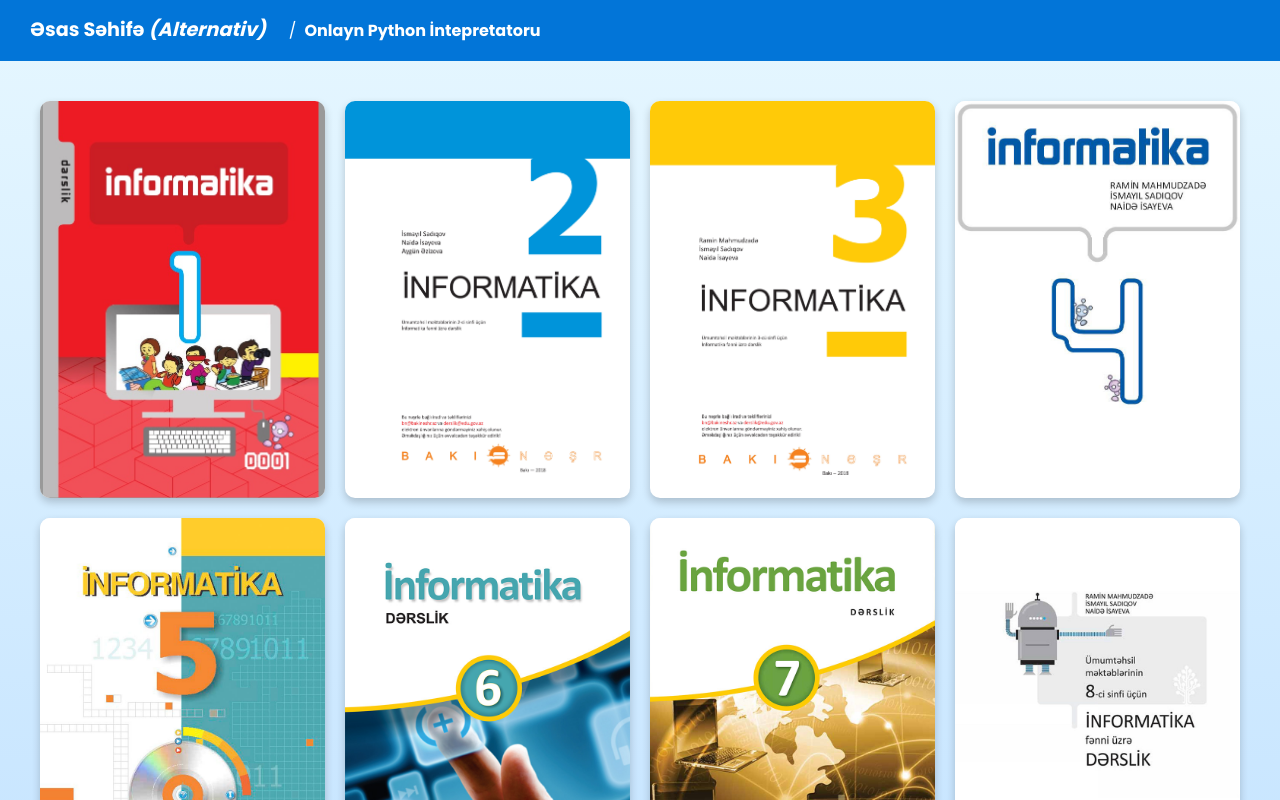
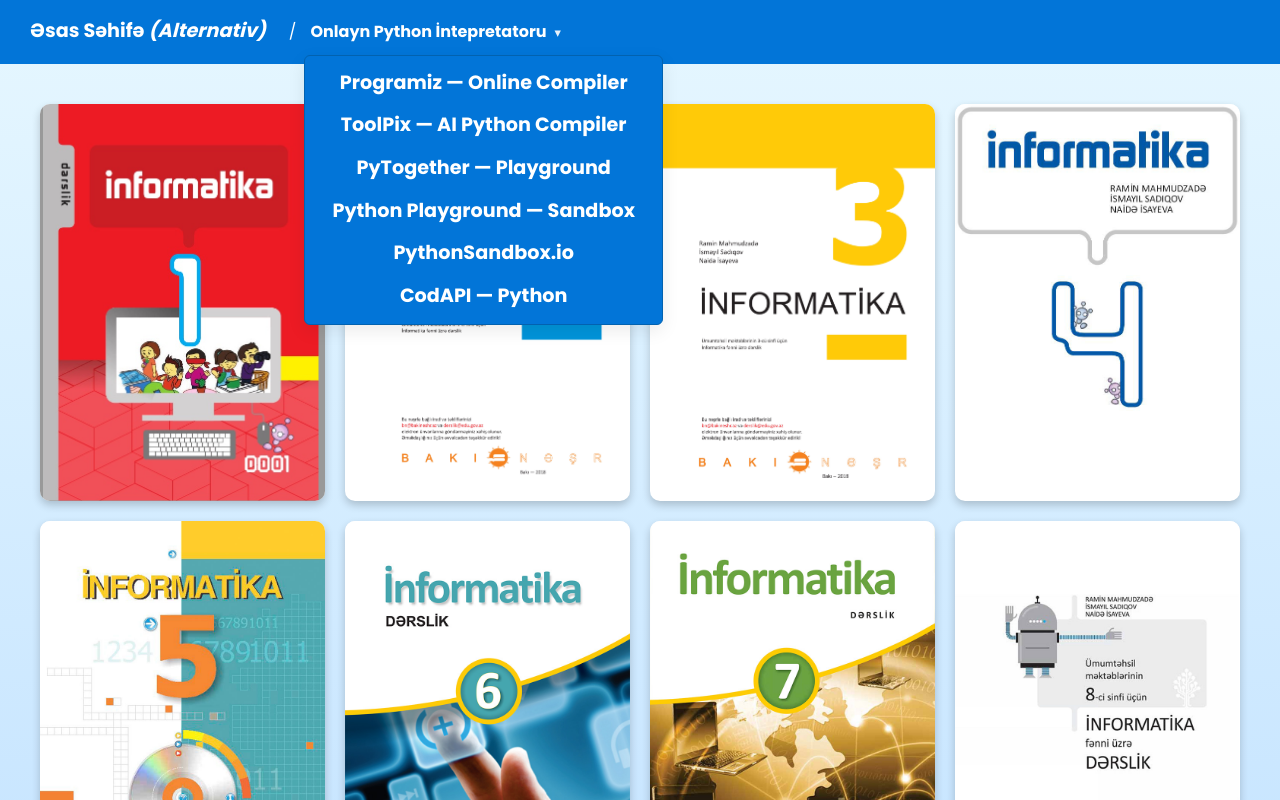
Before and after one commit to ncniyazov/ncniyazov.github.io, a plain HTML site: page informatika/index.html in a window 1280 px wide. Both pictures are taken after a click on the element "Onlayn Python İntepretatoru". Shown: the top 800 px of the page. Drawn offline with Linux system fonts and the light colour scheme.

Commit message:
dropdown fixed

```diff
--- a/informatika/index.html
+++ b/informatika/index.html
@@ -12,27 +12,50 @@
     body, html {
       font-family: 'Poppins', sans-serif;
     }
-    nav { display: flex; gap: 8px; align-items: center; }
-    .dropdown { display: inline-block; position: relative; cursor: pointer; }
-    .dropdown span { display: inline-block; }
+    nav { display: flex; gap: 8px; align-items: center; position: relative; }
+    .dropdown { display: inline-block; position: relative; cursor: pointer; padding: 4px 6px; border-radius: 4px; }
+    .dropdown span { display: inline-block; padding-right: 18px; }
+    .dropdown span::after { content: '▾'; margin-left: 8px; font-size: 0.8em; opacity: 0.9; }
     .dropdown .dropdown-list {
-      display: none;
+      opacity: 0;
+      visibility: hidden;
+      transform: translateY(6px);
+      transition: opacity .22s ease, transform .22s ease, visibility .22s;
       position: absolute;
-      top: 100%;
+      top: calc(100% + 6px);
       left: 0;
       background: #0275d8; /* match header */
       list-style: none;
-      margin: 6px 0 0;
+      margin: 0;
       padding: 6px 0;
       border: 1px solid #0262b0;
       box-shadow: 0 6px 18px rgba(0,0,0,0.08);
       min-width: 220px;
       z-index: 100;
+      pointer-events: none;
+      border-radius: 6px;
     }
-    .dropdown .dropdown-list li { padding: 6px 12px; white-space:nowrap; }
+    .dropdown .dropdown-list li { padding: 6px 12px; white-space: nowrap; }
     .dropdown .dropdown-list li a { color: #fff; text-decoration: none; display: block; }
-    .dropdown:hover .dropdown-list, .dropdown:focus-within .dropdown-list { display: block; }
+    .dropdown:hover .dropdown-list, .dropdown.open .dropdown-list, .dropdown:focus-within .dropdown-list {
+      opacity: 1;
+      visibility: visible;
+      transform: translateY(0);
+      pointer-events: auto;
+    }
     .dropdown .dropdown-list li a:hover { background: rgba(0,0,0,0.08); }
+
+    @media (max-width: 768px) {
+      .dropdown .dropdown-list {
+        position: fixed;
+        left: 50%;
+        transform: translateX(-50%) translateY(6px);
+        top: 80px;
+        min-width: 280px;
+        width: calc(100% - 40px);
+        border-radius: 8px;
+      }
+    }
   </style>
 <!-- Yandex.Metrika counter -->
 <script type="text/javascript" >
@@ -57,7 +80,7 @@
       <a href="https://m2288.github.io/"><b>Əsas Səhifə</b><em> (Alternativ)</em></a>
       <span>/</span>
       <div class="dropdown">
-        <span><b>Onlayn Python İntepretatoru</b></span>
+        <span tabindex="0"><b>Onlayn Python İntepretatoru</b></span>
         <ul class="dropdown-list">
           <li><a href="https://www.programiz.com/python-programming/online-compiler/" target="_blank">Programiz — Online Compiler</a></li>
           <li><a href="https://toolpix.pythonanywhere.com/free-online-ai-python-compiler" target="_blank">ToolPix — AI Python Compiler</a></li>
@@ -138,3 +161,23 @@
   </footer>
 </body>
 </html>
+
+<script>
+  (function(){
+    var dd = document.querySelector('.dropdown');
+    if(!dd) return;
+    // toggle on click/tap
+    dd.addEventListener('click', function(e){
+      this.classList.toggle('open');
+      e.stopPropagation();
+    });
+    // close when clicking outside
+    document.addEventListener('click', function(){
+      dd.classList.remove('open');
+    });
+    // close on escape
+    document.addEventListener('keydown', function(e){
+      if(e.key === 'Escape') dd.classList.remove('open');
+    });
+  })();
+</script>
```
